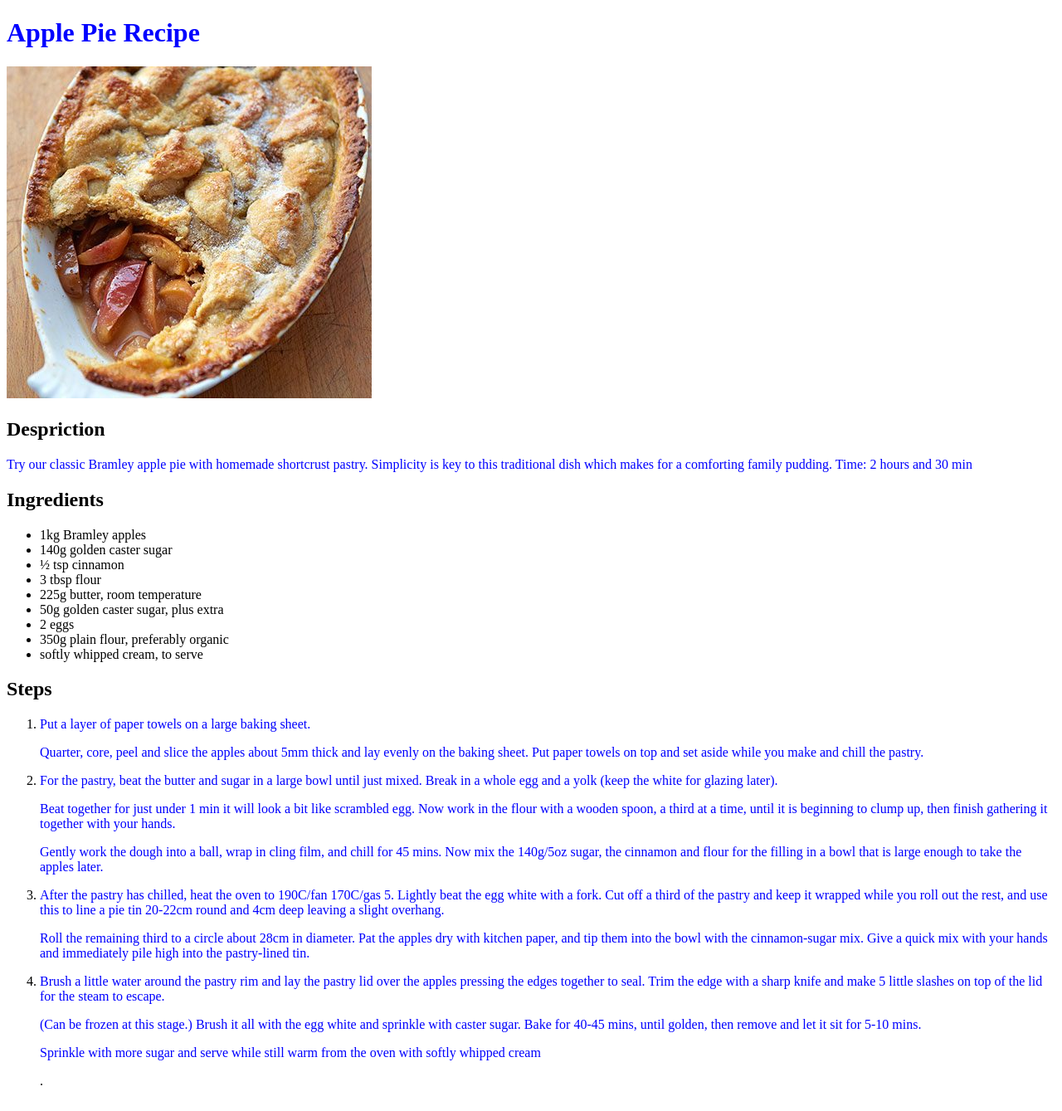
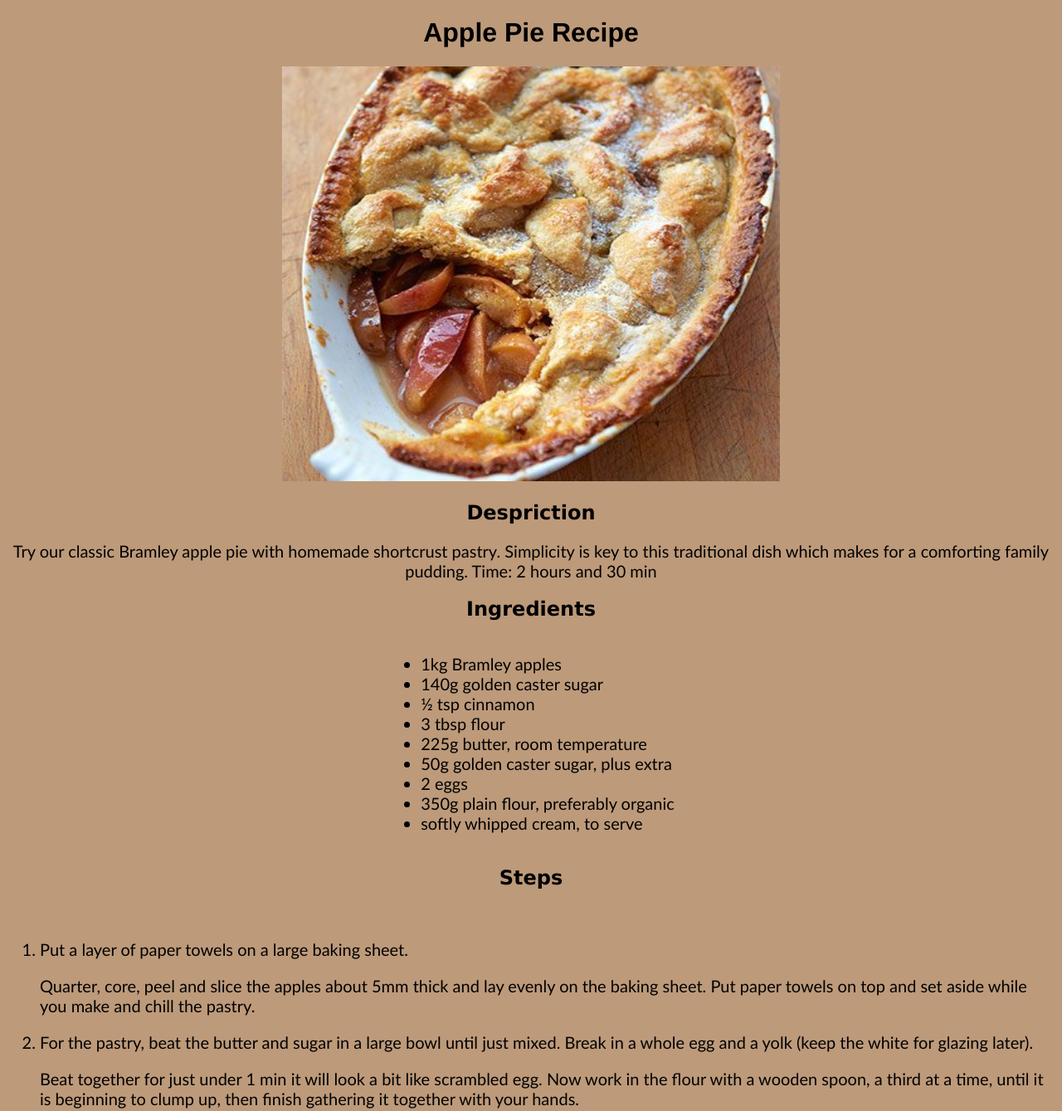
Before and after one commit to artorias79/odin-recipies, a plain HTML site: page recipies/apple-pie.html in a window 1280 px wide. Shown: the top 1339 px of the page at 83% size. Drawn offline with Linux system fonts and the light colour scheme.

Commit message:
style with css

```diff
--- a/recipies/apple-pie.html
+++ b/recipies/apple-pie.html
@@ -6,12 +6,13 @@
 	<link rel="stylesheet" href="../styles.css">
 </head>
 <body>
-  <h1>Apple Pie Recipe</h1>
-	<img src="../images/apple-pie-0fb9ad7.jpg" alt="apple pie">
+  <h1 class="center">Apple Pie Recipe</h1>
+	<img class="center images" src="../images/apple-pie-0fb9ad7.jpg" alt="apple pie">
 	<h2>Despriction</h2>
 	<p>Try our classic Bramley apple pie with homemade shortcrust pastry. Simplicity is key to this traditional dish which
 	makes for a comforting family pudding. Time: 2 hours and 30 min</p>
 	<h2>Ingredients</h2>
+	<div class="lists">
 		<ul>
 			<li>1kg Bramley apples</li>
 			<li>140g golden caster sugar</li>
@@ -23,7 +24,9 @@
 			<li>350g plain flour, preferably organic</li>
 			<li>softly whipped cream, to serve</li>
 		</ul>
+	</div>
 	<h2>Steps</h2>
+	<div class="lists">
 	<ol>
 		<li><p>Put a layer of paper towels on a large baking sheet.</p><p>Quarter, core, peel and slice the apples about 5mm thick and lay
 		evenly on the baking sheet. Put paper towels on top and set aside while you make and chill the pastry.</p></li>
@@ -43,5 +46,6 @@
 		remove and let it sit for 5-10 mins.</p><p>Sprinkle with more sugar and serve while still warm from the oven with softly
 		whipped cream</p>.</li>
 	</ol>
+	</div>
 </body>
 </html>
--- a/styles.css
+++ b/styles.css
@@ -1,7 +1,45 @@
-p {
-    color: blue;
+body {
+    background-color: #BD9A7A;
+    text-align: center;
+}
+
+h2 {
+    font-family: 'Lucida Sans', 'Lucida Sans Regular', 'Lucida Grande', 'Lucida Sans Unicode', Geneva, Verdana, sans-serif;
 }
 
 h1 {
-    color: blue;
+    font-family: 'Franklin Gothic Medium', 'Arial Narrow', Arial, sans-serif;
+    font-weight: bold;
 }
+
+.images {
+    height: 500px;
+    width: 600px;
+}
+
+div.lists {
+    text-align: center;
+}
+
+ul {
+    display: inline-block;
+    text-align: left;
+    font-family: 'Gill Sans', 'Gill Sans MT', Calibri, 'Trebuchet MS', sans-serif;
+    font-size: 20px;
+}
+
+ol {
+    display: inline-block;
+    text-align: left;
+    font-family: 'Gill Sans', 'Gill Sans MT', Calibri, 'Trebuchet MS', sans-serif;
+    font-size: 20px;
+}
+
+p {
+    font-family: 'Gill Sans', 'Gill Sans MT', Calibri, 'Trebuchet MS', sans-serif;
+    font-size: 20px;
+}
+
+#mouth {
+    width: 1500px;
+}
```
Also changed, not shown: index.html (+8 -5 lines), recipies/pesto-pasta.html (+6 -2 lines), recipies/vegetable-soup.html (+6 -2 lines), images/hqdefault.jpg (added), images/open-mouth-man-wide-32890592.jpg (added). Lines whose indentation alone changed are shown as unchanged.
